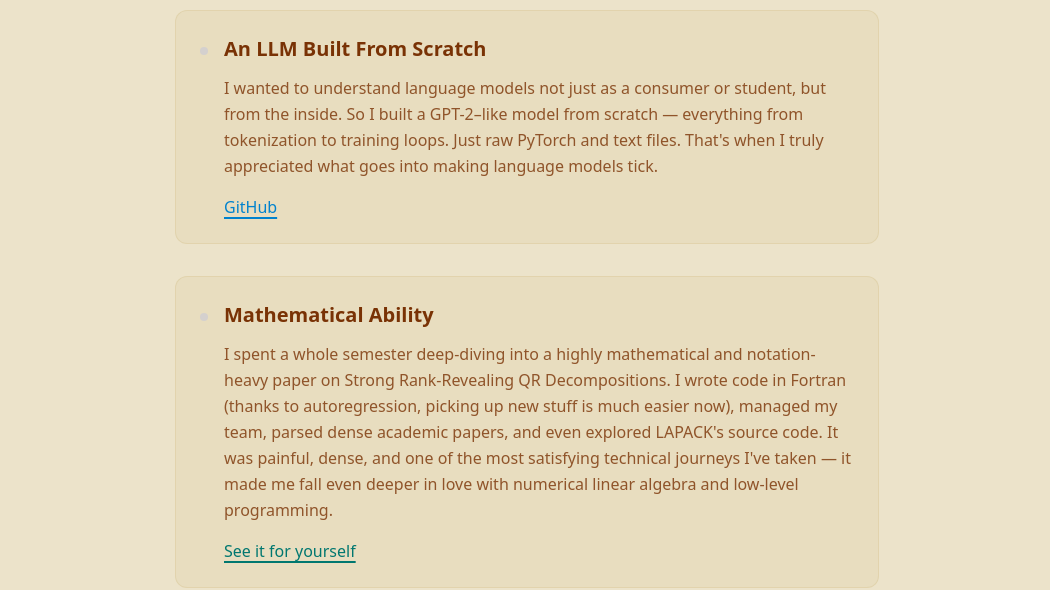
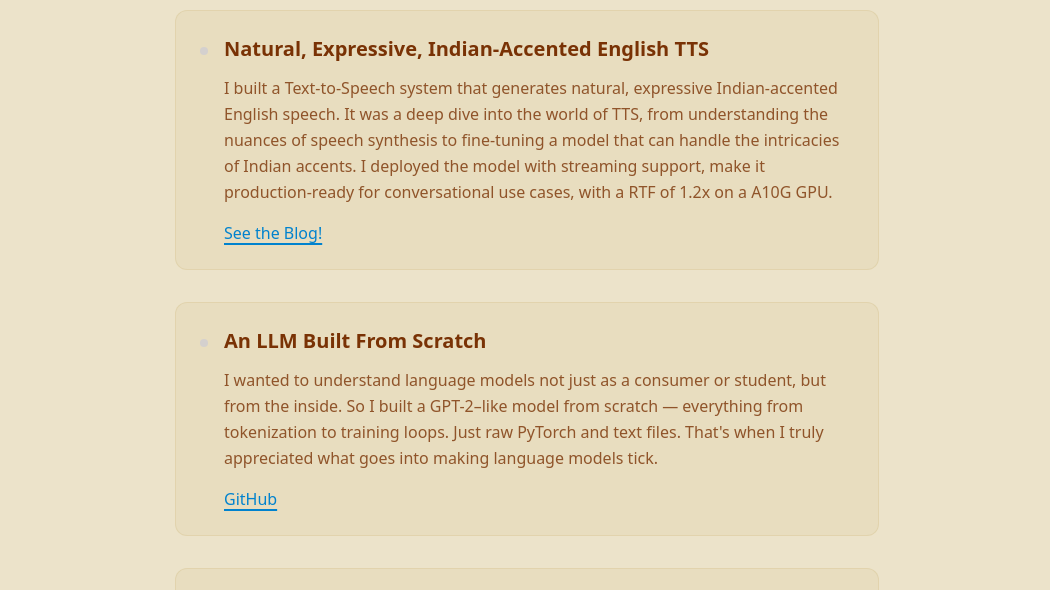
Before and after one commit to hanani8/onprivateduty, an Astro site: page /projects in a window 1280 px wide. Shown: the part 142-732 px from the top of the page, without its empty margins (113-1163 px from the left). Built offline with nearby package versions, Linux system fonts and the light colour scheme; Astro itself is replaced by a stand-in of ours.

Commit message:
feat: Add Indian-accented English TTS project details and link to notes

```diff
--- a/src/pages/index.astro
+++ b/src/pages/index.astro
@@ -17,7 +17,10 @@ import PageLayout from "../layouts/PageLayout.astro";
       <li>
         I interned over the summer (2025) at Tata Communications, working on
         developing a natural, expressive <strong>Text-to-Speech system</strong> for
-        Indian-accented English.
+        Indian-accented English - <a
+          href="/notes/keerthana_tts"
+          class="link link-accent">Here</a
+        >
       </li>
       <li>
         Before that, I was a research intern at
--- a/src/pages/projects.astro
+++ b/src/pages/projects.astro
@@ -7,6 +7,34 @@ import PageLayout from "../layouts/PageLayout.astro";
     <h1 class="text-4xl font-bold text-primary mb-4">Projects</h1>
 
     <ol class="space-y-8">
+      <li
+        class="group p-6 rounded-xl bg-base-200/50 hover:bg-base-200 transition-all duration-300 hover:shadow-lg border border-base-300/50"
+      >
+        <div class="flex items-start gap-4">
+          <div class="w-2 h-2 rounded-full bg-neutral-content mt-3"></div>
+          <div class="flex-1">
+            <h3 class="text-xl font-bold text-base-content mb-3">
+              Natural, Expressive, Indian-Accented English TTS
+            </h3>
+            <p class="text-base-content/80 leading-relaxed mb-4">
+              I built a Text-to-Speech system that generates natural, expressive
+              Indian-accented English speech. It was a deep dive into the world
+              of TTS, from understanding the nuances of speech synthesis to
+              fine-tuning a model that can handle the intricacies of Indian
+              accents. I deployed the model with streaming support, make it
+              production-ready for conversational use cases, with a RTF of 1.2x
+              on a A10G GPU.
+            </p>
+            <a
+              href="/notes/keerthana_tts"
+              class="text-info hover:text-info-focus font-medium underline decoration-2 underline-offset-4 transition-colors"
+            >
+              See the Blog!
+            </a>
+          </div>
+        </div>
+      </li>
+
       <li
         class="group p-6 rounded-xl bg-base-200/50 hover:bg-base-200 transition-all duration-300 hover:shadow-lg border border-base-300/50"
       >
```
